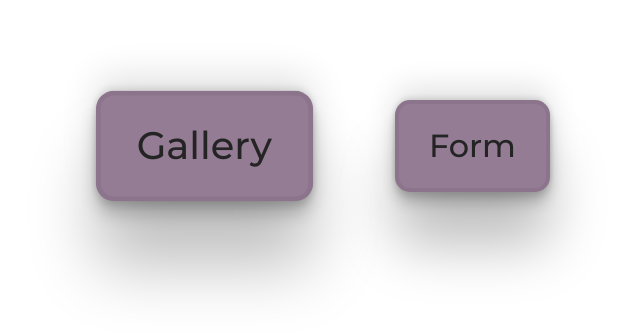
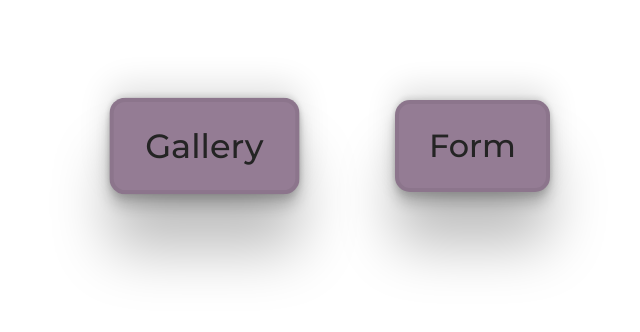
Before and after one commit to maxdemo1/goit-js-hw-09, a website built with Vite: page src/index.html in a window 1280 px wide. In both pictures the pointer is over the link "Gallery". Shown: the top 332 px of the page, without its empty margins (388-1028 px from the left). Built offline with nearby package versions, Linux system fonts and the light colour scheme.

Commit message:
Update list.css

```diff
--- a/src/css/list.css
+++ b/src/css/list.css
@@ -20,5 +20,5 @@
 
 .link-list li a:hover,
 .link-list li a:focus {
-    transform: scale(1.2);
+    transform: scale(1.05);
 }
```
